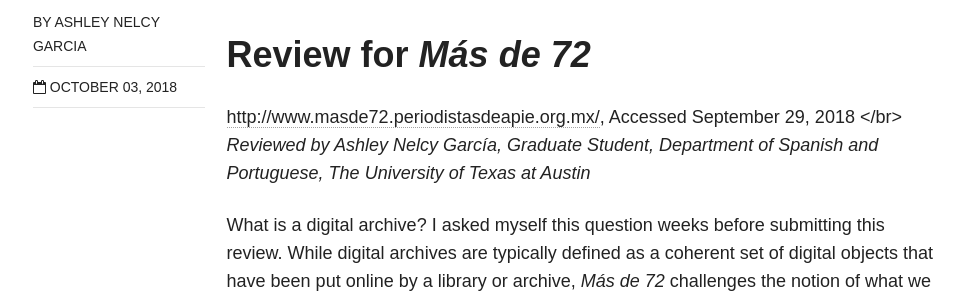
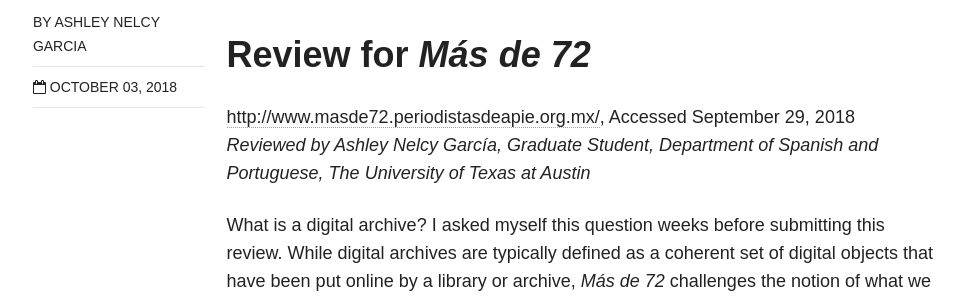
Before and after one commit to pilarvillanueva/criticalarchives, a Jekyll site: the page built from _posts/blog/2018-10-03-Mas-de-72.md, in a window 1280 px wide and 900 px high, scrolled down 497 px. Shown: the part 153-453 px from the top of the window, without its empty margins (153-1122 px from the left). Built offline with Jekyll 4.4.1, drawn with Linux system fonts in a browser that asks for light colours; nearby versions of some CDN libraries.

Commit message:
correcting <br>

```diff
--- a/_posts/blog/2018-10-03-Mas-de-72.md
+++ b/_posts/blog/2018-10-03-Mas-de-72.md
@@ -22,8 +22,8 @@
   feature:
 ---
 
-# Review for *Más de 72* <br/>
-[http://www.masde72.periodistasdeapie.org.mx/](http://www.masde72.periodistasdeapie.org.mx/), Accessed September 29, 2018 </br>
+# Review for *Más de 72*
+[http://www.masde72.periodistasdeapie.org.mx/](http://www.masde72.periodistasdeapie.org.mx/), Accessed September 29, 2018
 *Reviewed by Ashley Nelcy García, Graduate Student, Department of Spanish and Portuguese, The University of Texas at Austin*
 
 What is a digital archive? I asked myself this question weeks before submitting this review. While digital archives are typically defined as a coherent set of digital objects that have been put online by a library or archive, *Más de 72* challenges the notion of what we can identify as a digital collection of records.
```
